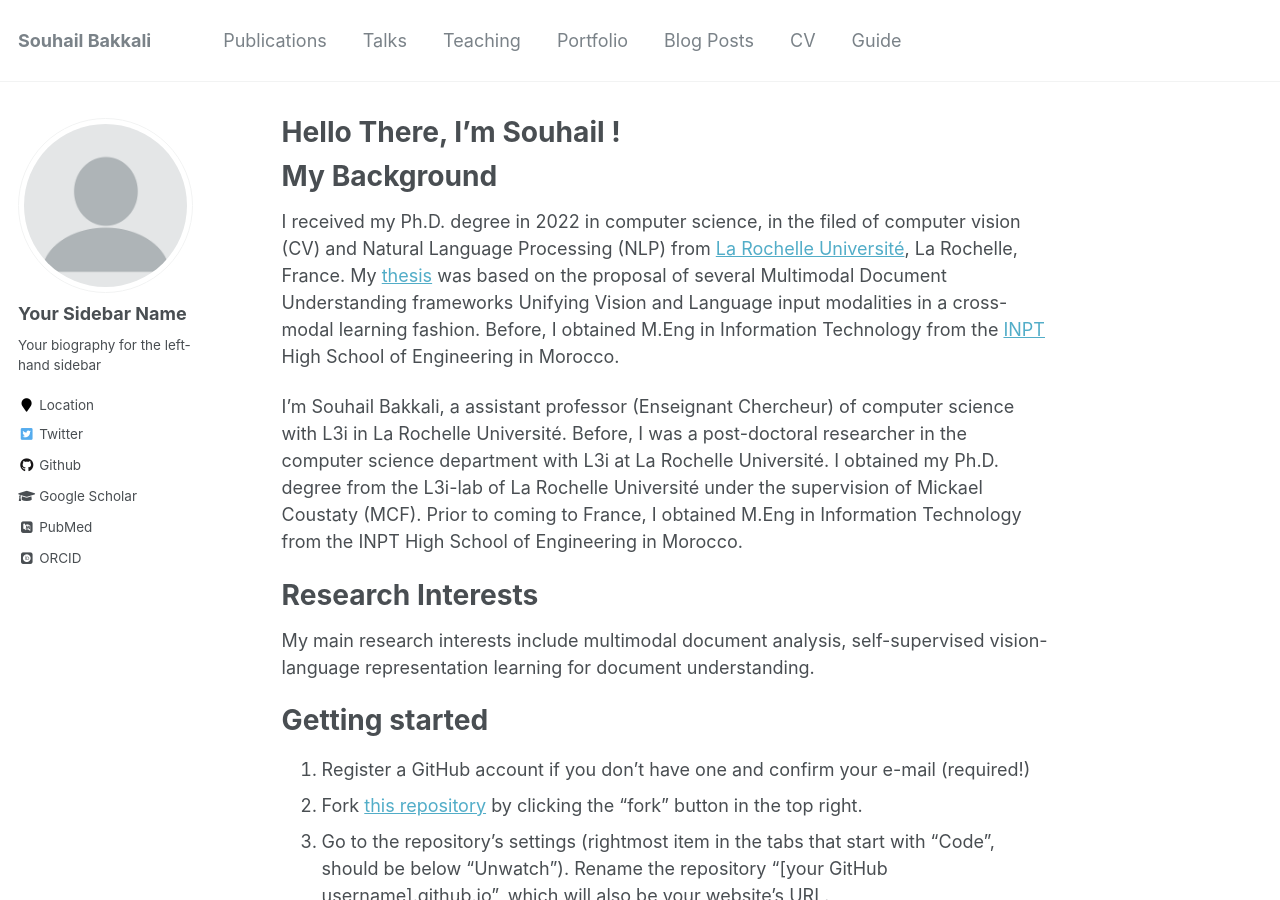
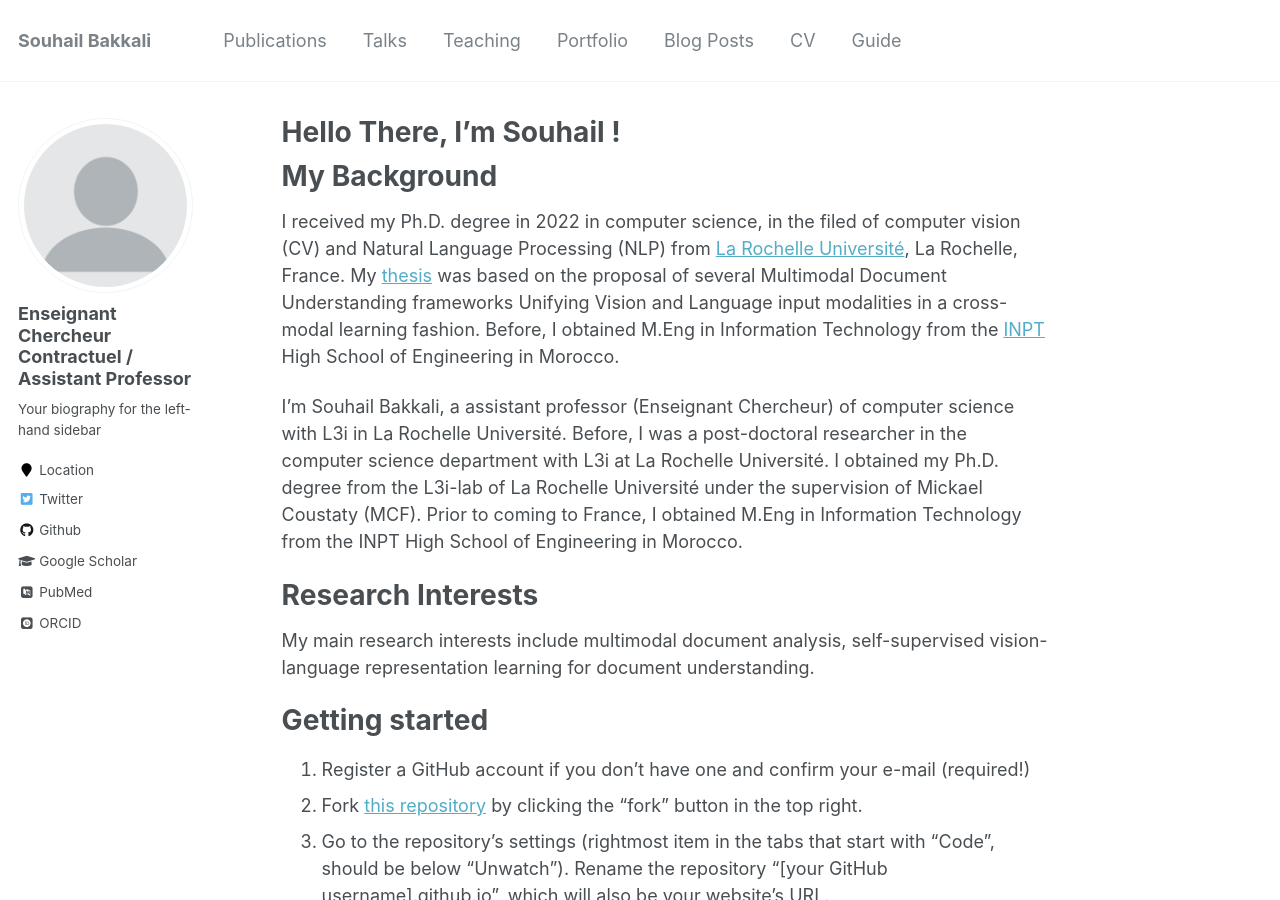
Before and after one commit to Sbakkalii/Sbakkalii.github.io, a Jekyll site: the page built from _pages/about.md, in a window 1280 px wide and 900 px high. Built offline with Jekyll 4.4.1, drawn with Linux system fonts in a browser that asks for light colours; some web fonts are replaced; a file with an impossible date is left out.

Commit message:
Update _config.yml

```diff
--- a/_config.yml
+++ b/_config.yml
@@ -80,7 +80,7 @@ analytics:
 
 # Site Author
 author:
-  name             : "Your Sidebar Name"
+  name             : "Enseignant Chercheur Contractuel / Assistant Professor"
   avatar           : "profile.png"
   bio              : "Your biography for the left-hand sidebar"
   location         : "Location"
```
